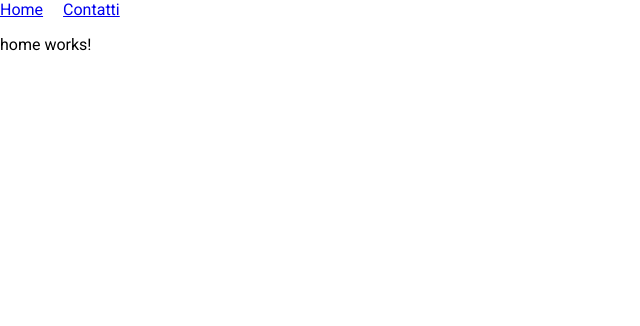
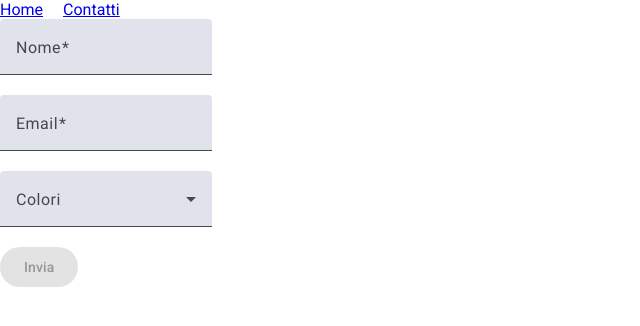
Before and after one commit to ViorelsS/NG-Learning, an Angular app: page /homepage in a window 1280 px wide. Shown: the top 326 px of the page, without its empty margins (0-640 px from the left). Built offline with nearby package versions, Linux system fonts and the light colour scheme.

Commit message:
Template driven forms

```diff
--- a/src/app/app.module.ts
+++ b/src/app/app.module.ts
@@ -14,6 +14,8 @@ import { HomeComponent } from './componenti/home/home.component';
 import { ContattiComponent } from './componenti/contatti/contatti.component';
 import { ContattoComponent } from './componenti/contatto/contatto.component';
 import { NotfoundComponent } from './componenti/notfound/notfound.component';
+import { MatFormFieldModule } from '@angular/material/form-field';
+import { MatSelectModule } from '@angular/material/select';
 
 @NgModule({
   declarations: [
@@ -33,6 +35,8 @@ import { NotfoundComponent } from './componenti/notfound/notfound.component';
     MatCardModule,
     MatButtonModule,
     MatInputModule,
+    MatFormFieldModule,
+    MatSelectModule,
   ],
   providers: [],
   bootstrap: [AppComponent],
--- a/src/app/componenti/home/home.component.css
+++ b/src/app/componenti/home/home.component.css
@@ -0,0 +1,13 @@
+form {
+  display: flex;
+  flex-direction: column;
+  align-items: flex-start;
+}
+
+input.ng-valid {
+  background-color: green;
+}
+
+input.ng-touched && input.ng-invalid {
+  background-color: red;
+}
--- a/src/app/componenti/home/home.component.html
+++ b/src/app/componenti/home/home.component.html
@@ -1 +1,25 @@
-<p>home works!</p>
+<form #homeform="ngForm" (ngSubmit)="onSubmit(homeform)">
+  <mat-form-field>
+    <mat-label>Nome</mat-label>
+    <input matInput type="text" name="name" ngModel required />
+  </mat-form-field>
+  <mat-form-field>
+    <mat-label>Email</mat-label>
+    <input matInput type="email" name="email" ngModel required email />
+  </mat-form-field>
+  <mat-form-field>
+    <mat-label>Colori</mat-label>
+    <mat-select name="colore" ngModel>
+      <mat-option value="rosso">Rosso</mat-option>
+      <mat-option value="blu">Blu</mat-option>
+    </mat-select>
+  </mat-form-field>
+  <button
+    mat-raised-button
+    color="primary"
+    type="submit"
+    [disabled]="!homeform.valid"
+  >
+    Invia
+  </button>
+</form>
--- a/src/app/componenti/home/home.component.ts
+++ b/src/app/componenti/home/home.component.ts
@@ -1,5 +1,6 @@
-import { Component, OnDestroy, OnInit } from '@angular/core';
-import { interval, Observable } from 'rxjs';
+import { Component, OnDestroy, OnInit, ViewChild } from '@angular/core';
+import { NgForm } from '@angular/forms';
+import { interval } from 'rxjs';
 
 @Component({
   selector: 'app-home',
@@ -8,16 +9,16 @@ import { interval, Observable } from 'rxjs';
   templateUrl: './home.component.html',
   styleUrl: './home.component.css',
 })
-export class HomeComponent implements OnInit, OnDestroy {
+export class HomeComponent implements OnInit {
+  // Per lavorare direttamente da qui, uso @ViewChild
+  @ViewChild('homeform')
+  homeform!: NgForm;
+
   sottoscrizione: any;
 
-  ngOnInit(): void {
-    this.sottoscrizione = interval(1000).subscribe((numero) =>
-      console.log(numero)
-    );
-  }
+  ngOnInit(): void {}
 
-  ngOnDestroy(): void {
-    this.sottoscrizione.unsubscribe();
+  onSubmit(form: NgForm) {
+    console.log(this.homeform);
   }
 }
```
